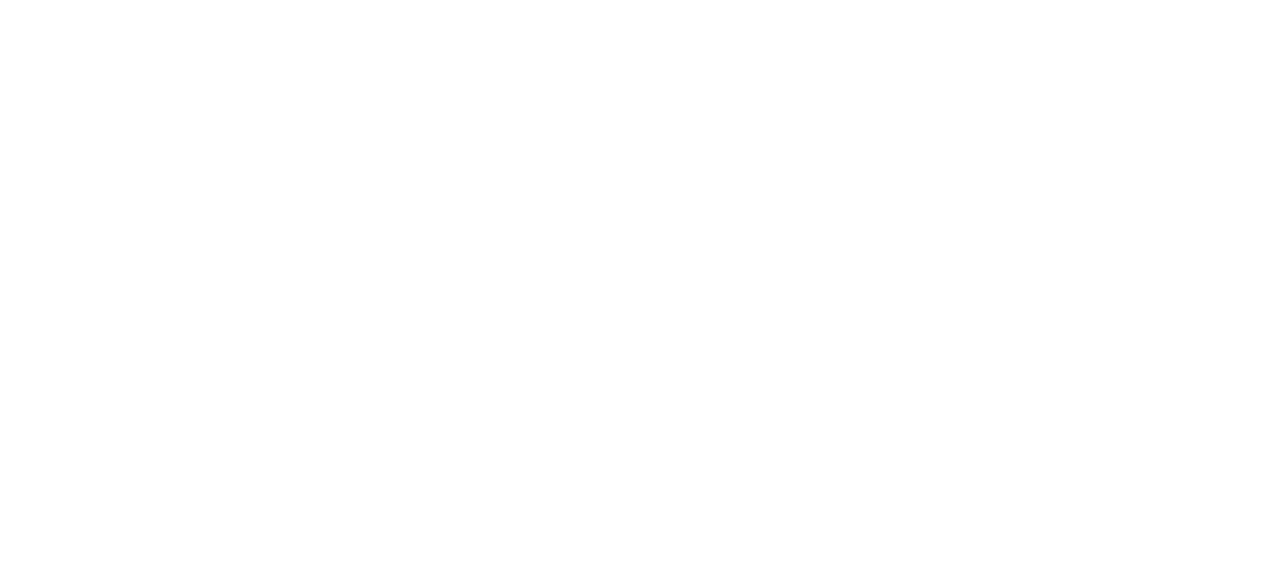
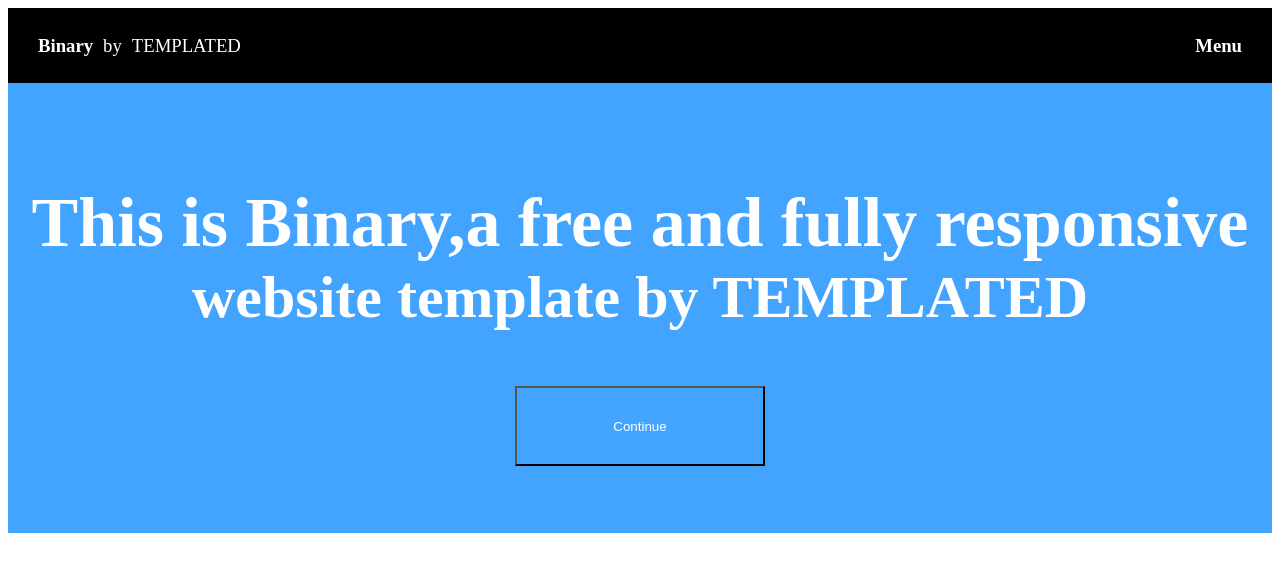
Before and after one commit to Abindavis508/first_project, a plain HTML site: page index.html in a window 1280 px wide. Drawn offline with Linux system fonts and the light colour scheme.

Commit message:
index.html modified

```diff
--- a/index.html
+++ b/index.html
@@ -5,7 +5,49 @@
     </header>
     <body>
         <div>
-            <div>
+            <div style="background-color: black;
+                 color:white;
+                 height: 75px;
+                 display:flex;
+                 padding-left:30px;
+                 padding-right:30px;
+                 justify-content: space-between;
+                 align-items: center;">
+
+                 <div>
+                <h3 style="display:flex; gap:10px;">Binary
+                    <span style="font-weight:100;">by</span>
+                    <span style="text-transform:uppercase;
+                          font-weight: 100; ">templated</span>
+                </h3>
+                </div>
+
+                <div style="display:flex">
+                    <h3>Menu</h3>
+                </div>
+            </div>
+
+            <div style="background-color: #42a4ff;
+                color:white;
+                padding-top:50px;
+                height:400px;
+                diplay:flex;
+                ;
+                text-align:center">
+
+                <div style="margin-top:50px;"><b style="font-size:70px">This is Binary,a free and fully responsive</b> <br>
+                        <b style="font-size:60px">website template by TEMPLATED</b>
+                        <br>
+                        <br>
+                        <br>
+                        <br>
+                </div>
+                <div>
+                    <button style="background-color:#42a4ff;
+                                   color:white;
+                                   width:250px;
+                                   height:80px;">Continue</button>
+                </div>
 
             </div>
         </div>
```
